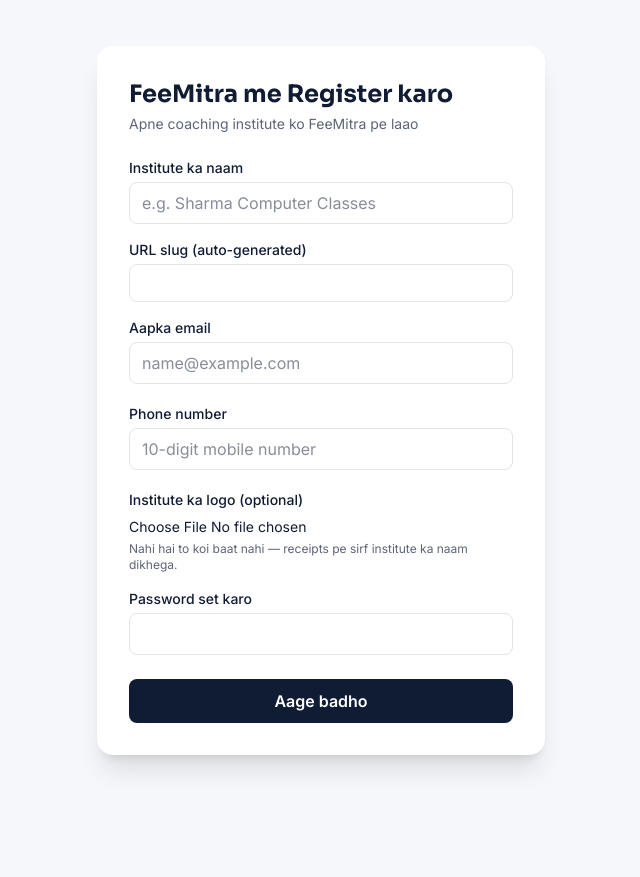
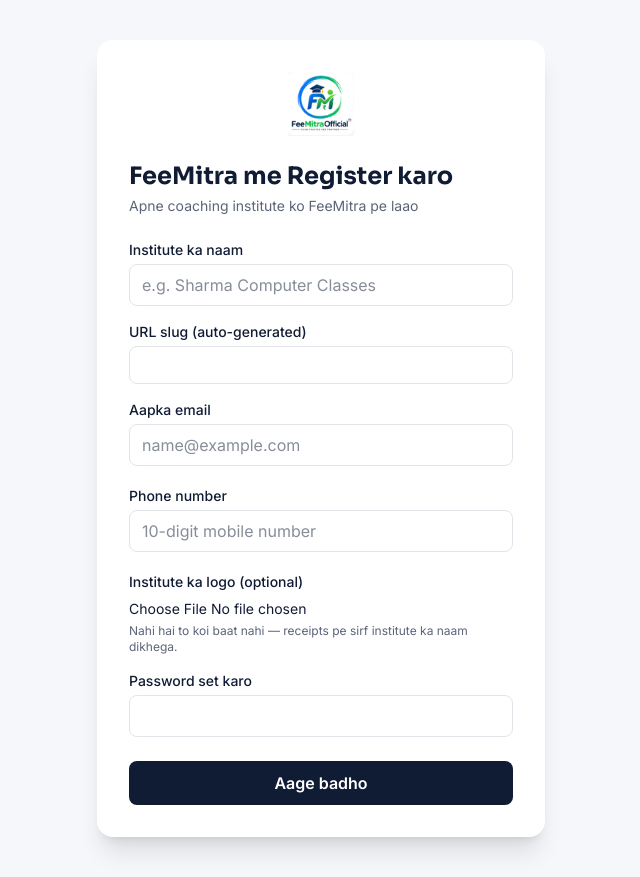
Before and after one commit to feemitraofficial/feemitra, a Next.js app: page /register in a window 1280 px wide. Shown: the whole page, without its empty margins (319-959 px from the left). Before the commit the page ends 800 px from the top, so only its background shows below. Built offline with nearby package versions, Linux system fonts and the light colour scheme; no server answers.

Commit message:
Add files via upload

```diff
--- a/src/app/login/page.js
+++ b/src/app/login/page.js
@@ -1,6 +1,7 @@
 "use client";
 
 import { useState } from "react";
+import Link from "next/link";
 import { useRouter } from "next/navigation";
 import { createClient } from "@/lib/supabase/client";
 
@@ -46,6 +47,9 @@
   return (
     <div style={{ background: "var(--bg)" }} className="min-h-screen flex items-center justify-center px-4">
       <div className="bg-white rounded-2xl shadow-xl p-8 w-full max-w-sm">
+        <Link href="/" className="flex justify-center mb-6">
+          <img src="/logo.png" alt="FeeMitra" className="h-16" />
+        </Link>
         <h1 className="font-display text-2xl font-bold mb-1" style={{ color: "var(--navy)" }}>
           Sign In
         </h1>
--- a/src/app/page.js
+++ b/src/app/page.js
@@ -38,7 +38,9 @@
       <div className="relative z-10">
       {/* Header */}
       <header className="max-w-6xl mx-auto px-6 py-6 flex justify-between items-center">
-        <img src="/logo.png" alt="FeeMitra" className="h-10" />
+        <Link href="/">
+          <img src="/logo.png" alt="FeeMitra" className="h-10" />
+        </Link>
         <Link
           href="/login"
           className="text-sm font-semibold px-4 py-2 rounded-lg"
--- a/src/app/register/page.js
+++ b/src/app/register/page.js
@@ -1,6 +1,7 @@
 "use client";
 
 import { useState } from "react";
+import Link from "next/link";
 import { createClient } from "@/lib/supabase/client";
 
 const REG_FEE = 999;
@@ -159,6 +160,9 @@
   return (
     <div style={{ background: "var(--bg)" }} className="min-h-screen flex items-center justify-center px-4 py-10">
       <div className="bg-white rounded-2xl shadow-xl p-8 w-full max-w-md">
+        <Link href="/" className="flex justify-center mb-6">
+          <img src="/logo.png" alt="FeeMitra" className="h-16" />
+        </Link>
         <h1 className="font-display text-2xl font-bold mb-1" style={{ color: "var(--navy)" }}>
           FeeMitra me Register karo
         </h1>
```
